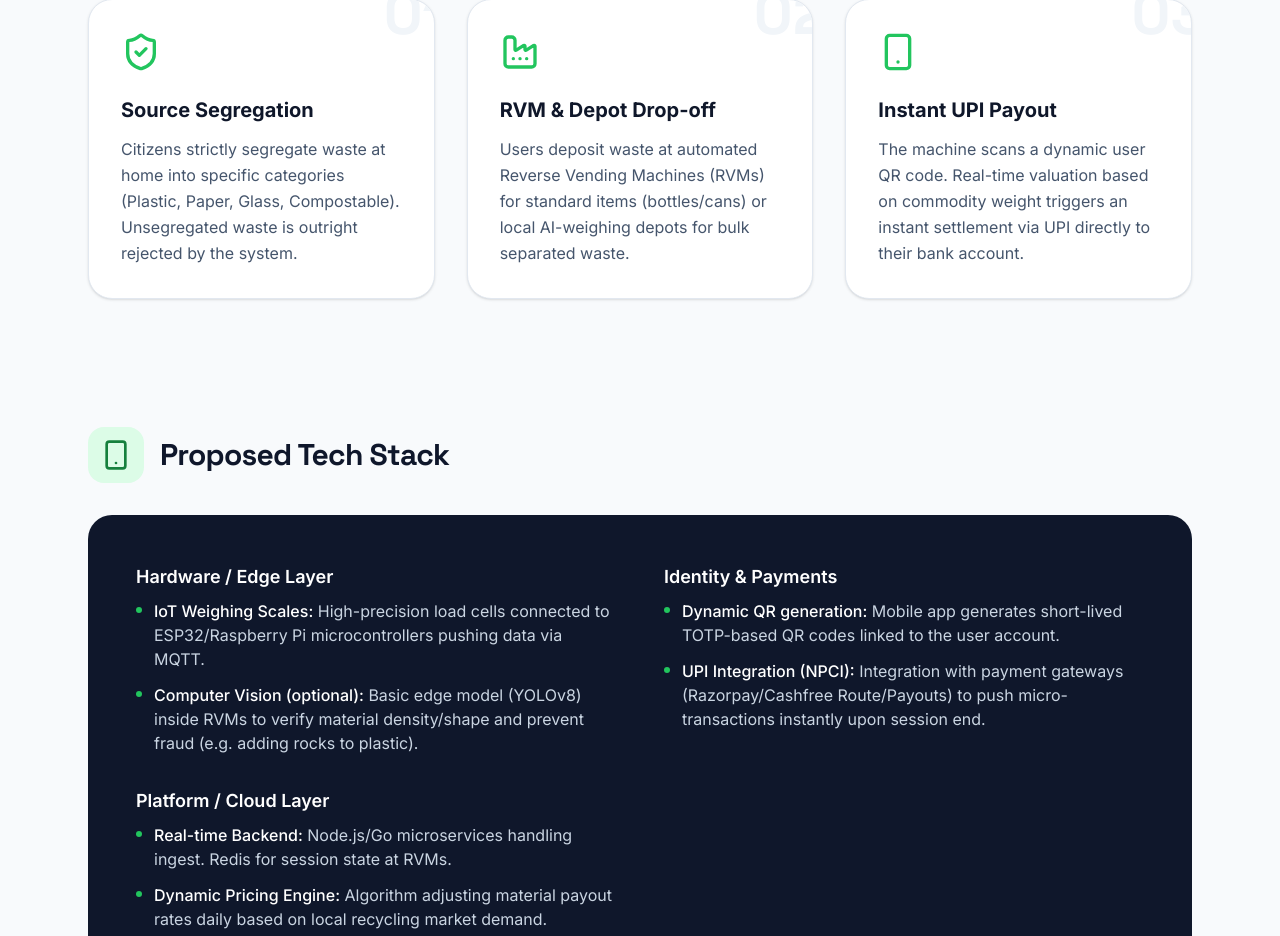
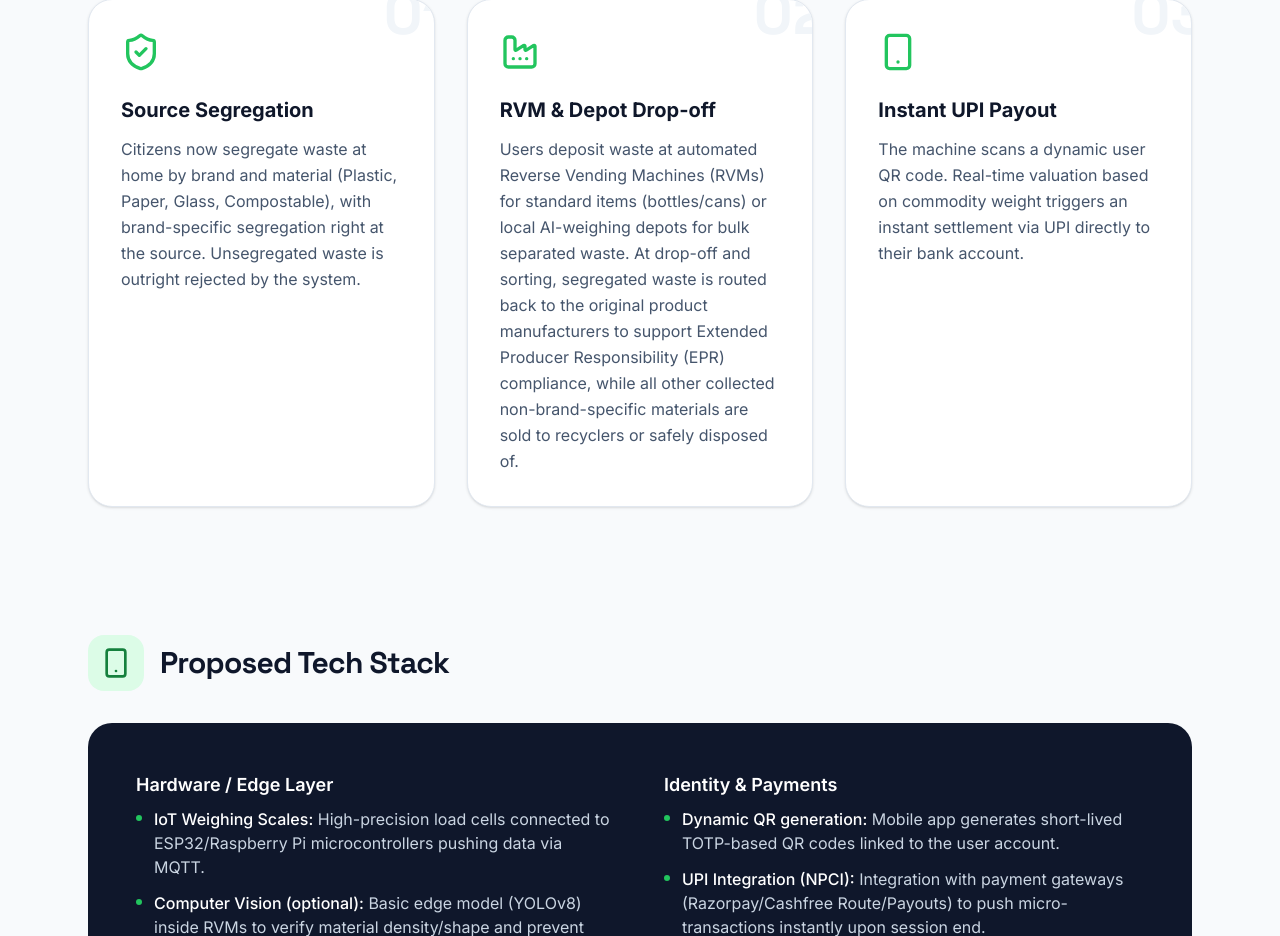
Before and after one commit to kavyadeepdev/ecorefund, a React (Vite) app: page / in a window 1280 px wide. Shown: the part 1060-1996 px from the top of the page. Built offline with nearby package versions, Linux system fonts and the light colour scheme.

Commit message:
feat: integrate brand-specific EPR and material sales details (fixes #5)

```diff
--- a/src/App.tsx
+++ b/src/App.tsx
@@ -61,7 +61,7 @@ export default function App() {
               <ShieldCheck className="w-10 h-10 text-brand-500 mb-6 relative z-10" />
               <h3 className="text-xl font-bold mb-3 relative z-10">Source Segregation</h3>
               <p className="text-slate-600 leading-relaxed relative z-10">
-                Citizens strictly segregate waste at home into specific categories (Plastic, Paper, Glass, Compostable). Unsegregated waste is outright rejected by the system.
+                Citizens now segregate waste at home by brand and material (Plastic, Paper, Glass, Compostable), with brand-specific segregation right at the source. Unsegregated waste is outright rejected by the system.
               </p>
             </div>
             <div className="bg-white p-8 rounded-3xl border border-slate-200 shadow-sm relative overflow-hidden group">
@@ -69,7 +69,7 @@ export default function App() {
               <Factory className="w-10 h-10 text-brand-500 mb-6 relative z-10" />
               <h3 className="text-xl font-bold mb-3 relative z-10">RVM & Depot Drop-off</h3>
               <p className="text-slate-600 leading-relaxed relative z-10">
-                Users deposit waste at automated Reverse Vending Machines (RVMs) for standard items (bottles/cans) or local AI-weighing depots for bulk separated waste.
+                Users deposit waste at automated Reverse Vending Machines (RVMs) for standard items (bottles/cans) or local AI-weighing depots for bulk separated waste. At drop-off and sorting, segregated waste is routed back to the original product manufacturers to support Extended Producer Responsibility (EPR) compliance, while all other collected non-brand-specific materials are sold to recyclers or safely disposed of.
               </p>
             </div>
             <div className="bg-white p-8 rounded-3xl border border-slate-200 shadow-sm relative overflow-hidden group">
```
